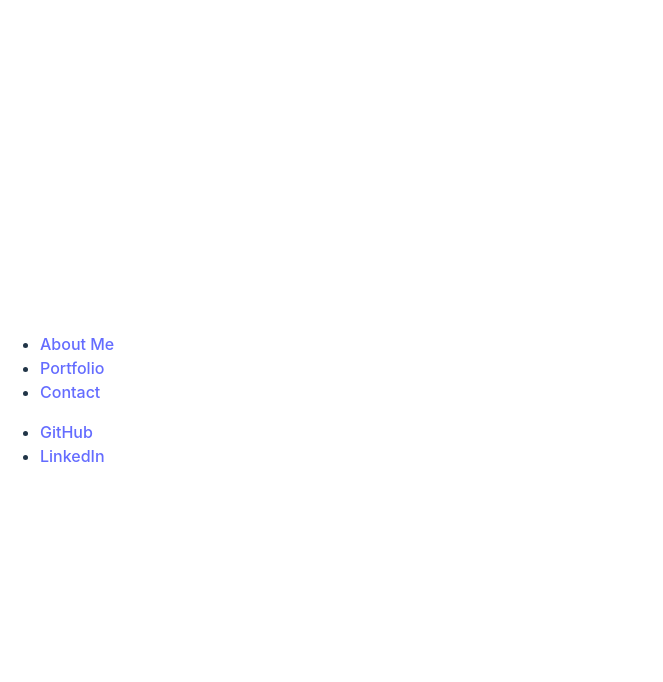
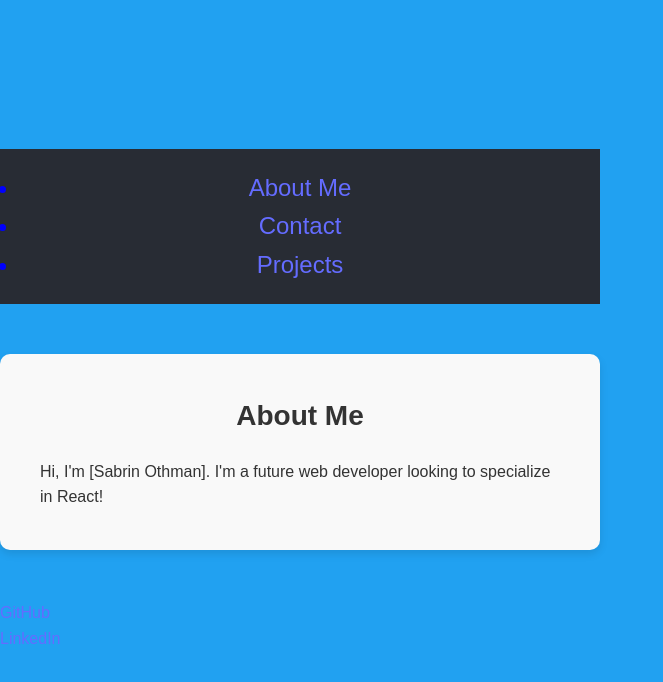
Before and after one commit to sabrinothman6495/Portfolio, a React (Vite) app in the folder Student-Portfolio/: page /AboutMe in a window 1280 px wide. Shown: the top 682 px of the page, without its empty margins (0-663 px from the left). Built offline with nearby package versions, Linux system fonts and the light colour scheme.

Commit message:
updated view

```diff
--- a/Student-Portfolio/src/App.jsx
+++ b/Student-Portfolio/src/App.jsx
@@ -4,6 +4,7 @@ import Footer from './components/Footer';
 import { BrowserRouter as Router, Routes, Route } from 'react-router-dom';
 import AboutMe from './pages/AboutMe';
 import Contact from './pages/contact';
+import './App.css';
 
 
 
@@ -14,8 +15,9 @@ function App() {
         <Header/>
         <main>
           <Routes>
-            <Route path="/" element={<AboutMe />} />
+            <Route path="/AboutMe" element={<AboutMe />} />
             <Route path="/contact" element={<Contact />} />
+
           </Routes>
         </main>
         <Footer/>
--- a/Student-Portfolio/src/components/Header.jsx
+++ b/Student-Portfolio/src/components/Header.jsx
@@ -6,9 +6,9 @@ function Header() {
     <header className="App-header">
       <nav>
         <ul className="nav-links">
-          <li><Link to="/">About Me</Link></li>
-          <li><Link to="/portfolio">Portfolio</Link></li>
+          <li><Link to="/AboutMe">About Me</Link></li>
           <li><Link to="/contact">Contact</Link></li>
+          <li><Link to="/projects">Projects</Link></li>
         </ul>
       </nav>
     </header>
--- a/Student-Portfolio/src/components/header.css
+++ b/Student-Portfolio/src/components/header.css
@@ -2,6 +2,7 @@ nav {
     display: flex;
     justify-content: center;
     align-items: center;
+    background-color: #282c34;
   }
 
   .nav-links {
--- a/Student-Portfolio/src/pages/AboutMe.jsx
+++ b/Student-Portfolio/src/pages/AboutMe.jsx
@@ -1,9 +1,9 @@
 import React from 'react';
+import './contact.css';
 
 function AboutMe() {
-    console.log("AboutMe component loaded");
   return (
-    <section>
+    <section id= "contact">
       <h2>About Me</h2>
       <p>Hi, I'm [Sabrin Othman]. I'm a future web developer looking to specialize in React!</p>
     </section>
```
Also changed, not shown: Student-Portfolio/src/pages/Resume.jsx (+10 -0 lines).
